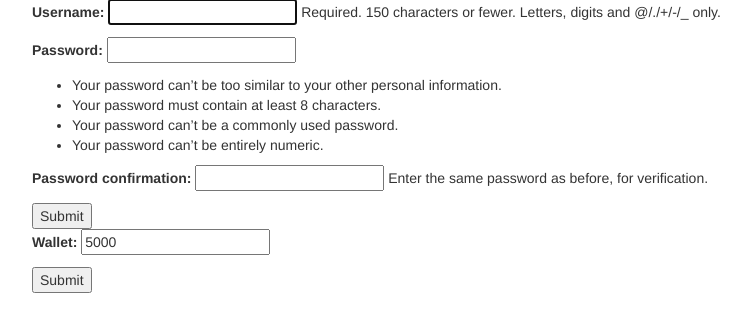
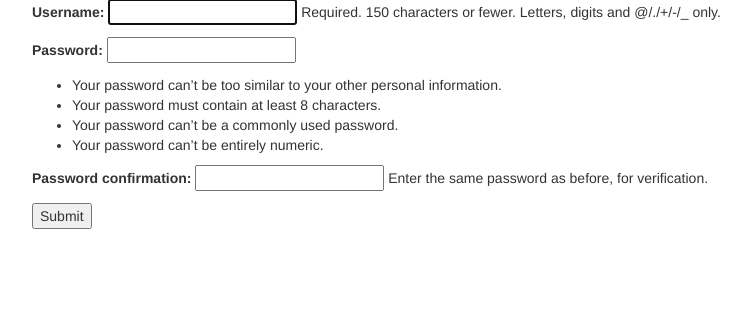
Before and after one commit to Shreyas-SShetty/IRIS-181CH039-Django, a Django app: page /register/ in a window 1280 px wide. Shown: the part 214-546 px from the top of the page, without its empty margins (53-804 px from the left). Run offline with Django 3.2, Linux system fonts and the light colour scheme; some libraries are stand-ins or nearby versions.

Commit message:
Update register.html

```diff
--- a/blog/templates/blog/register.html
+++ b/blog/templates/blog/register.html
@@ -3,12 +3,11 @@
 {% block content %}
 <div class="container">
     <h1>Register</h1>
+    <!-- post here does not refer to the Post model -->
     <form method="post">
         {% csrf_token %}
         {{ form.as_p }}
         <button type="submit">Submit</button>
-        {{ profile_form.as_p }}
-        <button type="submit">Submit</button>
     </form>
 </div>
 {% endblock %}
```
